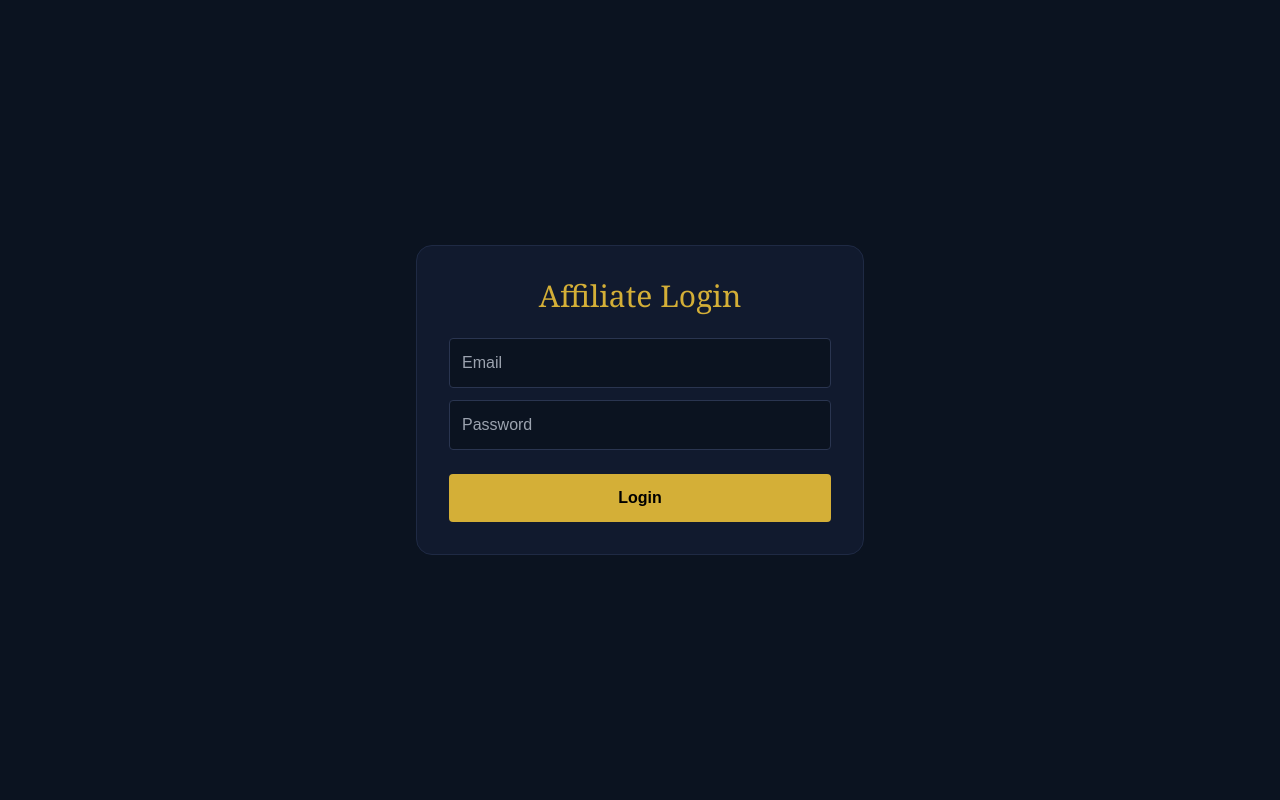
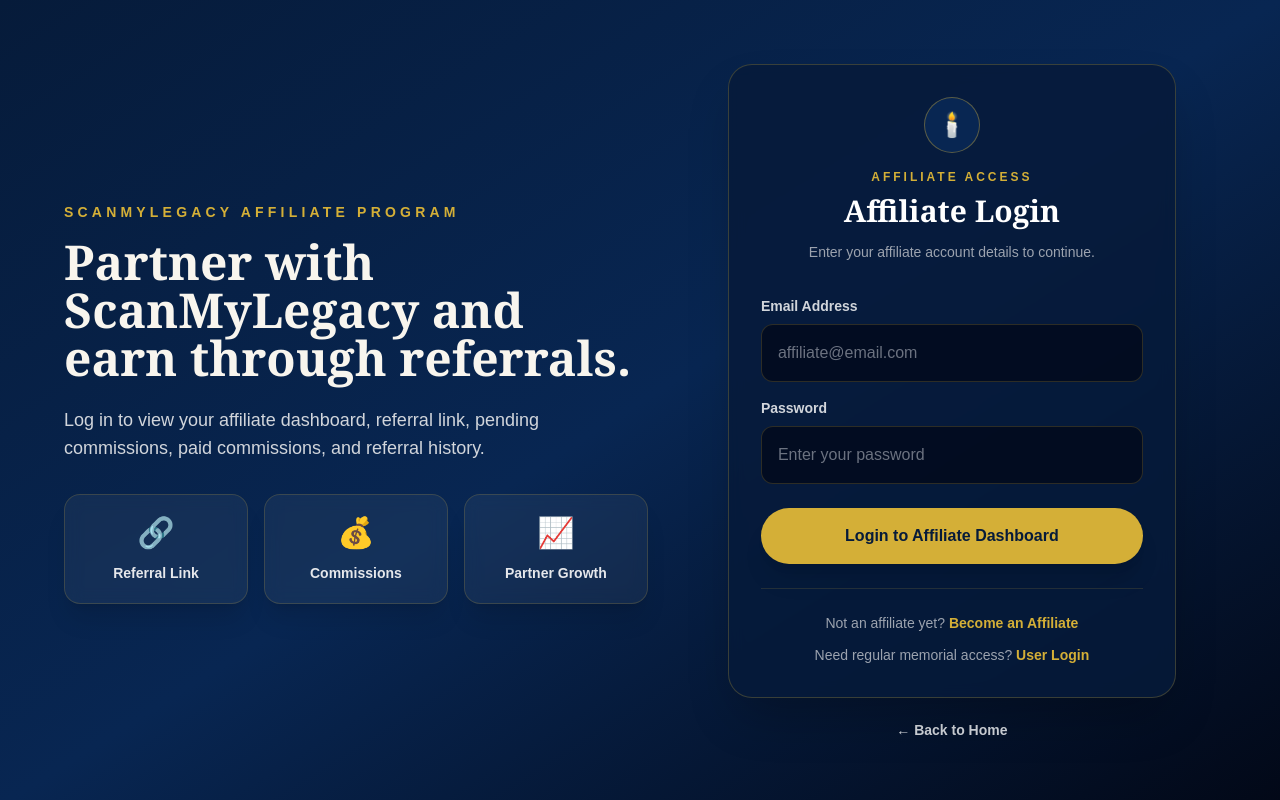
Before and after one commit to trinibuzz/scanmylegacy-app, a Next.js app: page /affiliate-login in a window 1280 px wide. Shown: the top 800 px of the page. Built offline with nearby package versions, Linux system fonts and the light colour scheme.

Commit message:
Polish affiliate login page

```diff
--- a/app/affiliate-login/page.tsx
+++ b/app/affiliate-login/page.tsx
@@ -1,12 +1,22 @@
 "use client";
 
+import Link from "next/link";
 import { useState } from "react";
 
 export default function AffiliateLoginPage() {
   const [email, setEmail] = useState("");
   const [password, setPassword] = useState("");
+  const [loading, setLoading] = useState(false);
 
   const login = async () => {
+    if (!email || !password) {
+      alert("Please enter your affiliate email and password.");
+      return;
+    }
+
+    try {
+      setLoading(true);
+
       const res = await fetch("/api/affiliate-login", {
         method: "POST",
         headers: {
@@ -23,37 +33,142 @@ export default function AffiliateLoginPage() {
       }
 
       window.location.href = "/affiliate-dashboard";
+    } catch {
+      alert("Something went wrong. Please try again.");
+    } finally {
+      setLoading(false);
+    }
   };
 
   return (
-    <main className="flex min-h-screen items-center justify-center bg-[#0b1320] p-6 text-white">
-      <div className="w-full max-w-md rounded-2xl border border-[#1f2a44] bg-[#111a2e] p-8">
-        <h1 className="mb-6 text-center font-serif text-3xl text-[#d4af37]">
-          Affiliate Login
+    <main className="min-h-screen bg-[#061b3a] text-white">
+      <section className="relative flex min-h-screen items-center justify-center overflow-hidden px-6 py-16">
+        <div className="absolute inset-0 bg-[radial-gradient(circle_at_20%_20%,rgba(212,175,55,0.18),transparent_30%),radial-gradient(circle_at_80%_10%,rgba(38,68,127,0.65),transparent_38%)]" />
+        <div className="absolute inset-0 bg-gradient-to-br from-[#061b3a] via-[#082652] to-[#020817]" />
+
+        <div className="relative z-10 grid w-full max-w-6xl gap-10 lg:grid-cols-[1.05fr_0.95fr] lg:items-center">
+          <div>
+            <p className="mb-4 text-sm font-semibold uppercase tracking-[0.3em] text-[#d4af37]">
+              ScanMyLegacy Affiliate Program
+            </p>
+
+            <h1 className="mb-6 font-serif text-4xl font-bold leading-tight text-[#f8f5ee] sm:text-5xl">
+              Partner with ScanMyLegacy and earn through referrals.
             </h1>
 
+            <p className="mb-8 max-w-2xl text-base leading-relaxed text-gray-300 sm:text-lg">
+              Log in to view your affiliate dashboard, referral link, pending
+              commissions, paid commissions, and referral history.
+            </p>
+
+            <div className="grid max-w-2xl gap-4 sm:grid-cols-3">
+              {[
+                { label: "Referral Link", icon: "🔗" },
+                { label: "Commissions", icon: "💰" },
+                { label: "Partner Growth", icon: "📈" },
+              ].map((item) => (
+                <div
+                  key={item.label}
+                  className="rounded-2xl border border-[#d4af37]/20 bg-white/5 p-5 text-center shadow-xl backdrop-blur"
+                >
+                  <div className="mb-3 text-3xl">{item.icon}</div>
+                  <p className="text-sm font-semibold text-gray-200">
+                    {item.label}
+                  </p>
+                </div>
+              ))}
+            </div>
+          </div>
+
+          <div className="mx-auto w-full max-w-md">
+            <div className="rounded-3xl border border-[#d4af37]/25 bg-[#061b3a]/85 p-8 shadow-2xl backdrop-blur">
+              <div className="mb-8 text-center">
+                <div className="mx-auto mb-4 flex h-14 w-14 items-center justify-center rounded-full border border-[#d4af37]/40 bg-[#082652] text-2xl">
+                  🕯️
+                </div>
+
+                <p className="mb-2 text-xs font-semibold uppercase tracking-[0.25em] text-[#d4af37]">
+                  Affiliate Access
+                </p>
+
+                <h2 className="font-serif text-3xl font-bold text-white">
+                  Affiliate Login
+                </h2>
+
+                <p className="mt-3 text-sm leading-relaxed text-gray-400">
+                  Enter your affiliate account details to continue.
+                </p>
+              </div>
+
+              <label className="mb-2 block text-sm font-semibold text-gray-300">
+                Email Address
+              </label>
               <input
-          className="mb-3 w-full rounded border border-[#2a3550] bg-[#0b1320] p-3"
-          placeholder="Email"
+                type="email"
+                className="mb-4 w-full rounded-xl border border-[#d4af37]/20 bg-[#020817]/70 p-4 text-white outline-none transition placeholder:text-gray-500 focus:border-[#d4af37]"
+                placeholder="affiliate@email.com"
                 value={email}
                 onChange={(e) => setEmail(e.target.value)}
               />
 
+              <label className="mb-2 block text-sm font-semibold text-gray-300">
+                Password
+              </label>
               <input
                 type="password"
-          className="mb-6 w-full rounded border border-[#2a3550] bg-[#0b1320] p-3"
-          placeholder="Password"
+                className="mb-6 w-full rounded-xl border border-[#d4af37]/20 bg-[#020817]/70 p-4 text-white outline-none transition placeholder:text-gray-500 focus:border-[#d4af37]"
+                placeholder="Enter your password"
                 value={password}
                 onChange={(e) => setPassword(e.target.value)}
+                onKeyDown={(e) => {
+                  if (e.key === "Enter") {
+                    login();
+                  }
+                }}
               />
 
               <button
                 onClick={login}
-          className="w-full rounded bg-[#d4af37] py-3 font-semibold text-black"
+                disabled={loading}
+                className="w-full rounded-full bg-[#d4af37] py-4 font-semibold text-[#061b3a] shadow-xl transition hover:scale-[1.01] hover:bg-[#f0c94a] disabled:cursor-not-allowed disabled:opacity-60"
               >
-          Login
+                {loading ? "Logging in..." : "Login to Affiliate Dashboard"}
               </button>
+
+              <div className="mt-6 border-t border-[#d4af37]/15 pt-6 text-center text-sm text-gray-400">
+                <p>
+                  Not an affiliate yet?{" "}
+                  <Link
+                    href="/affiliate-signup"
+                    className="font-semibold text-[#d4af37] transition hover:text-[#f0c94a]"
+                  >
+                    Become an Affiliate
+                  </Link>
+                </p>
+
+                <p className="mt-3">
+                  Need regular memorial access?{" "}
+                  <Link
+                    href="/login"
+                    className="font-semibold text-[#d4af37] transition hover:text-[#f0c94a]"
+                  >
+                    User Login
+                  </Link>
+                </p>
               </div>
+            </div>
+
+            <div className="mt-5 text-center">
+              <Link
+                href="/"
+                className="text-sm font-semibold text-gray-300 transition hover:text-[#d4af37]"
+              >
+                ← Back to Home
+              </Link>
+            </div>
+          </div>
+        </div>
+      </section>
     </main>
   );
 }
```
Lines whose indentation alone changed are shown as unchanged.
